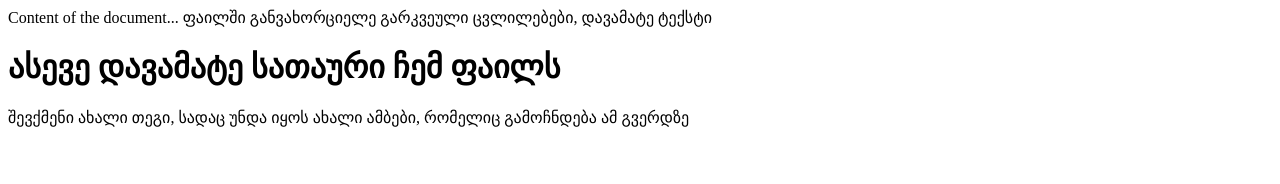
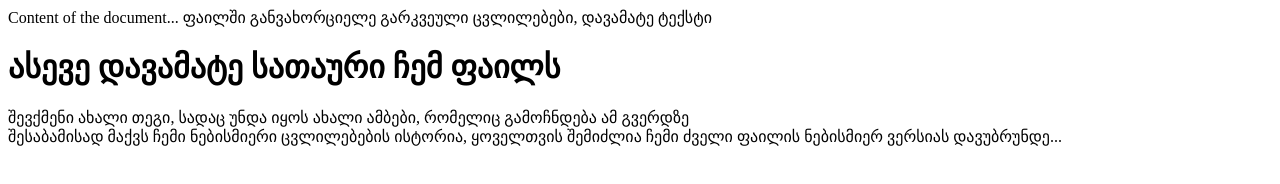
Before and after one commit to agts1305/GeoLAB01, a plain HTML site: page index.html in a window 1280 px wide. Drawn offline with Linux system fonts and the light colour scheme.

Commit message:
მეორე არტიკლის დამატება  სიახლეების გვერდზე

```diff
--- a/index.html
+++ b/index.html
@@ -9,5 +9,6 @@ Content of the document...
 ფაილში განვახორციელე გარკვეული ცვლილებები, დავამატე ტექსტი
 <h1>ასევე დავამატე სათაური ჩემ ფაილს</h1>
 <article>შევქმენი ახალი თეგი, სადაც უნდა იყოს ახალი ამბები, რომელიც გამოჩნდება ამ გვერდზე</article>
+<article>შესაბამისად მაქვს ჩემი ნებისმიერი ცვლილებების ისტორია, ყოველთვის შემიძლია ჩემი ძველი ფაილის ნებისმიერ ვერსიას დავუბრუნდე...</article>
 </body>
 </html>
```
